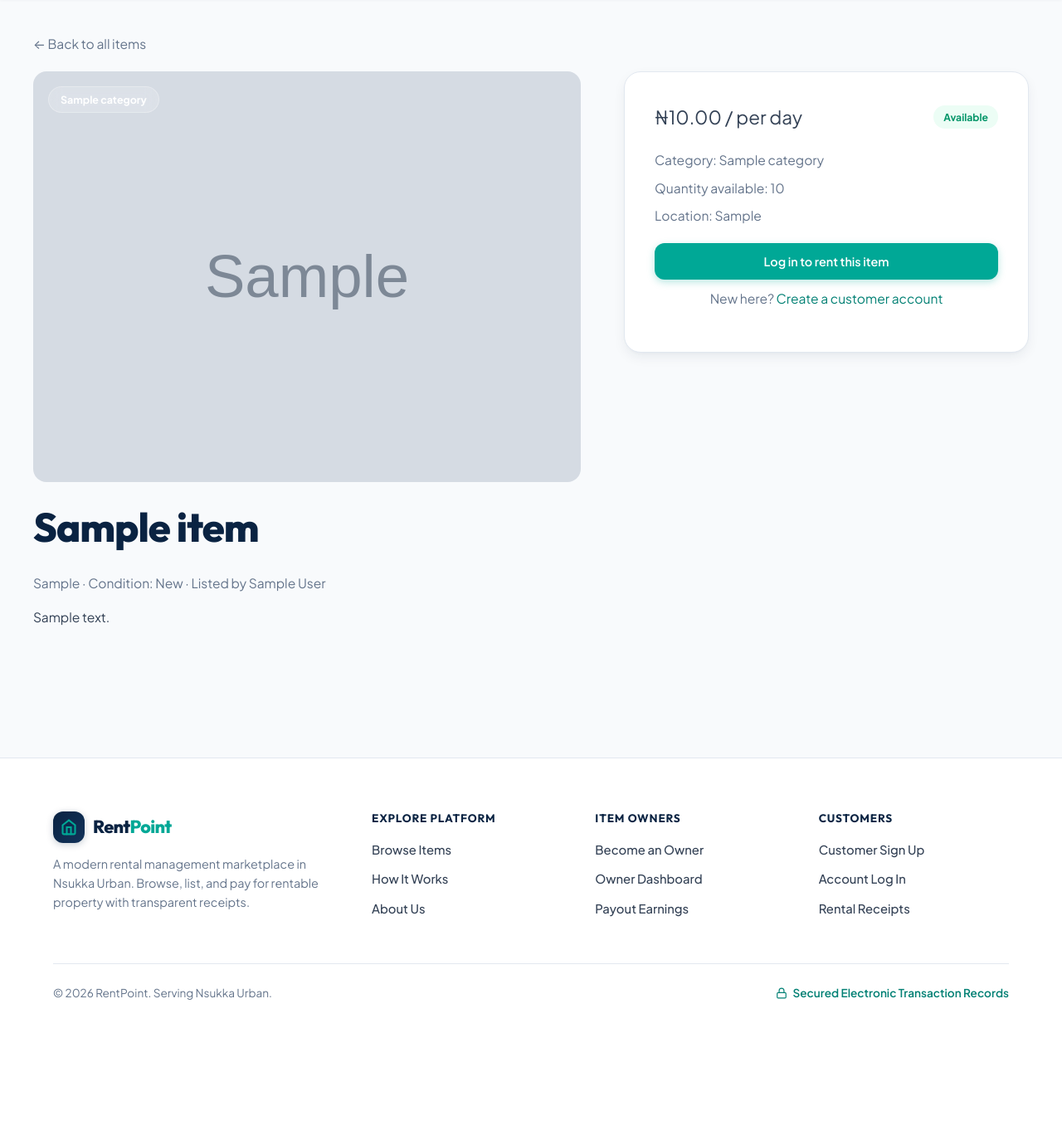
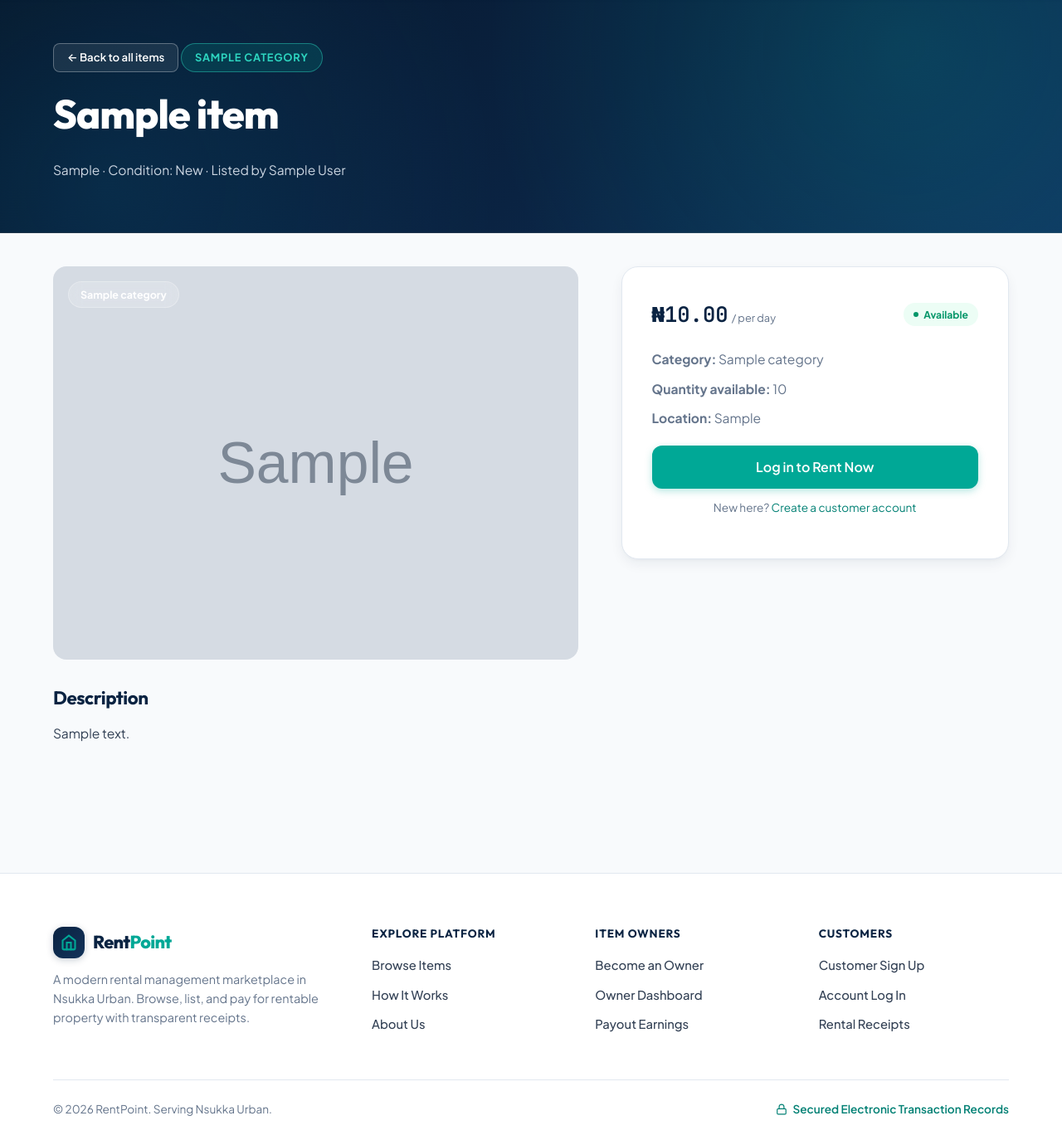
Before and after one commit to odibest7/rentpoint, a Django app: a page that uses listings/templates/listings/item_detail.html in a window 1280 px wide. Shown: the part 73-1453 px from the top of the page at 83% size. Before the commit the page ends 1278 px from the top, so only its background shows below. Run offline with Django 5.2, Linux system fonts and the light colour scheme; tables that the repository leaves empty hold one stand-in row (values such as "Sample post"); grey boxes marked "Sample" are stand-in pictures.

Commit message:
feat(ui): apply distinct deep navy hero banner styling across all pages

```diff
--- a/listings/templates/listings/item_detail.html
+++ b/listings/templates/listings/item_detail.html
@@ -2,51 +2,62 @@
 {% load static %}
 {% block title %}{{ item.name }} | {{ PLATFORM_NAME }}{% endblock %}
 {% block content %}
-<section class="container" style="padding: 40px 0 60px;">
-  <a href="{% url 'listings:item_list' %}" class="subtle">&larr; Back to all items</a>
+<div class="page-header">
+  <div class="container">
+    <a href="{% url 'listings:item_list' %}" class="btn btn-sm btn-outline" style="margin-bottom:14px;">&larr; Back to all items</a>
+    <span class="eyebrow">{{ item.category.name }}</span>
+    <h1 class="mt-0">{{ item.name }}</h1>
+    <p class="subtle">{{ item.location }} &middot; Condition: {{ item.get_condition_display }} &middot; Listed by {{ item.owner.get_full_name|default:item.owner.username }}</p>
+  </div>
+</div>
 
-  <div class="hero-grid" style="margin-top:20px; align-items:start;">
+<section class="container" style="padding-bottom: 60px;">
+  <div class="hero-grid" style="align-items:start;">
     <div>
-      <div class="hero-showcase-media" style="{% if item.primary_image %}background-image:url('{{ item.primary_image.image.url }}'); background-size:cover; background-position:center;{% endif %} aspect-ratio:4/3;">
+      <div class="hero-showcase-media" style="{% if item.primary_image %}background-image:url('{{ item.primary_image.image.url }}'); background-size:cover; background-position:center;{% endif %} aspect-ratio:4/3; border-radius:var(--radius-lg);">
         <span class="hero-showcase-tag">{{ item.category.name }}</span>
       </div>
 
       {% if item.images.count > 1 %}
         <div class="chip-row" style="margin-top:14px;">
           {% for image in item.images.all %}
-            <img src="{{ image.image.url }}" alt="" style="width:80px;height:60px;object-fit:cover;border-radius:8px;border:1px solid var(--color-line);">
+            <img src="{{ image.image.url }}" alt="" style="width:80px;height:60px;object-fit:cover;border-radius:8px;border:1px solid var(--color-border);">
           {% endfor %}
         </div>
       {% endif %}
 
-      <h1 style="margin-top:24px;">{{ item.name }}</h1>
-      <p class="subtle">{{ item.location }} &middot; Condition: {{ item.get_condition_display }} &middot; Listed by {{ item.owner.get_full_name|default:item.owner.username }}</p>
-      <p>{{ item.description|linebreaks }}</p>
+      <div style="margin-top:32px;">
+        <h2 style="font-size:1.4rem;">Description</h2>
+        <p>{{ item.description|linebreaks }}</p>
+      </div>
     </div>
 
     <aside class="form-card">
       <div class="flex-between">
-        <span class="item-card-price" style="font-size:1.4rem;">₦{{ item.rental_price|floatformat:2 }} <span>/ {{ item.get_price_unit_display }}</span></span>
-        {% if item.is_available %}<span class="badge badge-success">Available</span>{% else %}<span class="badge badge-neutral">Unavailable</span>{% endif %}
+        <span class="item-card-price" style="font-size:1.4rem;">
+          <span class="price-amount" style="font-size:1.6rem;">₦{{ item.rental_price|floatformat:2 }}</span>
+          <span class="price-unit">/ {{ item.get_price_unit_display }}</span>
+        </span>
+        {% if item.is_available %}<span class="badge badge-success"><span class="badge-dot"></span>Available</span>{% else %}<span class="badge badge-neutral"><span class="badge-dot"></span>Unavailable</span>{% endif %}
       </div>
-      <ul style="list-style:none; padding:0; margin:20px 0; display:flex; flex-direction:column; gap:8px;">
-        <li class="subtle">Category: {{ item.category.name }}</li>
-        <li class="subtle">Quantity available: {{ item.quantity_available }}</li>
-        <li class="subtle">Location: {{ item.location }}</li>
+      <ul style="list-style:none; padding:0; margin:20px 0; display:flex; flex-direction:column; gap:10px;">
+        <li class="subtle"><strong>Category:</strong> {{ item.category.name }}</li>
+        <li class="subtle"><strong>Quantity available:</strong> {{ item.quantity_available }}</li>
+        <li class="subtle"><strong>Location:</strong> {{ item.location }}</li>
       </ul>
 
       {% if item.is_available %}
         {% if user.is_authenticated %}
           {% if user.is_customer %}
-            <a href="{% url 'transactions:start_rental' item.slug %}" class="btn btn-primary btn-block">Rent this item</a>
+            <a href="{% url 'transactions:start_rental' item.slug %}" class="btn btn-primary btn-block btn-lg">Rent Now</a>
           {% elif item.owner == user %}
             <a href="{% url 'listings:item_update' item.slug %}" class="btn btn-outline btn-block">Edit this listing</a>
           {% else %}
             <p class="subtle">Item owner accounts cannot rent items. Log in with a customer account to continue.</p>
           {% endif %}
         {% else %}
-          <a href="{% url 'accounts:login' %}?next={% url 'transactions:start_rental' item.slug %}" class="btn btn-primary btn-block">Log in to rent this item</a>
-          <p class="subtle text-center" style="margin-top:10px;">New here? <a href="{% url 'accounts:signup_customer' %}">Create a customer account</a></p>
+          <a href="{% url 'accounts:login' %}?next={% url 'transactions:start_rental' item.slug %}" class="btn btn-primary btn-block btn-lg">Log in to Rent Now</a>
+          <p class="subtle text-center" style="margin-top:12px; font-size:0.85rem;">New here? <a href="{% url 'accounts:signup_customer' %}">Create a customer account</a></p>
         {% endif %}
       {% else %}
         <button class="btn btn-outline btn-block" disabled>Currently unavailable</button>
@@ -55,8 +66,11 @@
   </div>
 
   {% if related_items %}
-    <div class="section-head" style="margin-top:56px;">
-      <h2>More in {{ item.category.name }}</h2>
+    <div class="section-head" style="margin-top:64px;">
+      <div>
+        <h2>More in {{ item.category.name }}</h2>
+        <p>Similar rental listings available in {{ PLATFORM_SERVICE_AREA }}.</p>
+      </div>
     </div>
     <div class="item-grid">
       {% for related in related_items %}
--- a/listings/templates/listings/owner_item_list.html
+++ b/listings/templates/listings/owner_item_list.html
@@ -1,7 +1,8 @@
 {% extends "base.html" %}
 {% block title %}My listings | {{ PLATFORM_NAME }}{% endblock %}
 {% block content %}
-<div class="page-header container">
+<div class="page-header">
+  <div class="container">
     <span class="eyebrow">Owner Dashboard</span>
     <div class="flex-between">
       <div>
@@ -12,6 +13,7 @@
         <svg width="18" height="18" viewBox="0 0 24 24" fill="none" stroke="currentColor" stroke-width="2.5" stroke-linecap="round"><line x1="12" y1="5" x2="12" y2="19"/><line x1="5" y1="12" x2="19" y2="12"/></svg>
         List New Item
       </a>
+    </div>
   </div>
 </div>
 
--- a/static/css/main.css
+++ b/static/css/main.css
@@ -425,14 +425,17 @@
   cursor: pointer;
 }
 
-/* ---------- Hero Section ---------- */
+/* ---------- Hero Section (Deep Navy Distinct Hero Design) ---------- */
 .hero {
-  padding: 72px 0 52px;
+  padding: 76px 0 60px;
   background:
-    radial-gradient(circle at 85% 15%, rgba(0, 168, 150, 0.07) 0%, transparent 45%),
-    radial-gradient(circle at 15% 85%, rgba(10, 35, 66, 0.05) 0%, transparent 40%),
-    linear-gradient(180deg, #FFFFFF 0%, var(--color-bg) 100%);
-  border-bottom: 1px solid var(--color-border);
+    radial-gradient(circle at 85% 20%, rgba(0, 168, 150, 0.20) 0%, transparent 45%),
+    radial-gradient(circle at 15% 85%, rgba(14, 165, 233, 0.14) 0%, transparent 40%),
+    linear-gradient(135deg, #061528 0%, #0A2342 55%, #0F3560 100%);
+  color: #FFFFFF;
+  border-bottom: 1px solid rgba(255, 255, 255, 0.1);
+  position: relative;
+  overflow: hidden;
 }
 
 .hero-grid {
@@ -450,9 +461,9 @@
   font-weight: 700;
   letter-spacing: 0.06em;
   text-transform: uppercase;
-  color: var(--color-primary-navy);
-  background: var(--color-accent-teal-subtle);
-  border: 1px solid var(--color-accent-teal-border);
+  color: #2DD4BF;
+  background: rgba(0, 168, 150, 0.18);
+  border: 1px solid rgba(45, 212, 191, 0.45);
   border-radius: var(--radius-full);
   padding: 6px 16px;
   margin-bottom: 20px;
@@ -1091,11 +1107,53 @@
   color: var(--color-ink-muted);
 }
 
-/* ---------- Page Header ---------- */
+/* ---------- Page Header Hero Section (Distinct Deep Navy Banner) ---------- */
 .page-header {
-  padding: 44px 0 28px;
-  border-bottom: 1px solid var(--color-border);
-  margin-bottom: 36px;
+  padding: 52px 0 46px;
+  background:
+    radial-gradient(circle at 85% 20%, rgba(0, 168, 150, 0.18) 0%, transparent 45%),
+    radial-gradient(circle at 10% 80%, rgba(14, 165, 233, 0.12) 0%, transparent 40%),
+    linear-gradient(135deg, #061528 0%, #0A2342 55%, #0F3560 100%);
+  color: #FFFFFF;
+  margin-bottom: 40px;
+  border-bottom: 1px solid rgba(255, 255, 255, 0.1);
+  position: relative;
+  overflow: hidden;
+}
+
+.page-header h1,
+.page-header h2,
+.page-header h3 {
+  color: #FFFFFF;
+}
+
+.page-header p,
+.page-header .subtle,
+.page-header .hero-lead {
+  color: #CBD5E1;
+}
+
+.page-header .eyebrow {
+  background: rgba(0, 168, 150, 0.18);
+  border: 1px solid rgba(45, 212, 191, 0.45);
+  color: #2DD4BF;
+}
+
+.page-header .eyebrow-dot {
+  background: #2DD4BF;
+  box-shadow: 0 0 0 3px rgba(45, 212, 191, 0.35);
+}
+
+.page-header .btn-outline {
+  background: rgba(255, 255, 255, 0.08);
+  border-color: rgba(255, 255, 255, 0.3);
+  color: #FFFFFF;
+}
+
+.page-header .btn-outline:hover {
+  background: #FFFFFF;
+  color: var(--color-primary-navy);
+  border-color: #FFFFFF;
 }
 
 .flex-between {
```
Also changed, not shown: other parts of static/css/main.css (+25 -12 lines), accounts/templates/accounts/profile.html (+5 -3 lines), core/templates/core/about.html (+6 -4 lines), core/templates/core/how_it_works.html (+5 -3 lines), listings/templates/listings/item_form.html (+5 -3 lines), listings/templates/listings/item_list.html (+6 -4 lines), templates/site_admin/categories.html (+6 -4 lines), templates/site_admin/dashboard.html (+6 -4 lines), templates/site_admin/listings.html (+6 -4 lines), templates/site_admin/transactions.html (+6 -4 lines), templates/site_admin/users.html (+6 -4 lines), templates/site_admin/withdrawals.html (+6 -4 lines), transactions/templates/transactions/checkout.html (+16 -9 lines), transactions/templates/transactions/receipt.html (+21 -16 lines), 4 more files. Lines whose indentation alone changed are shown as unchanged.
